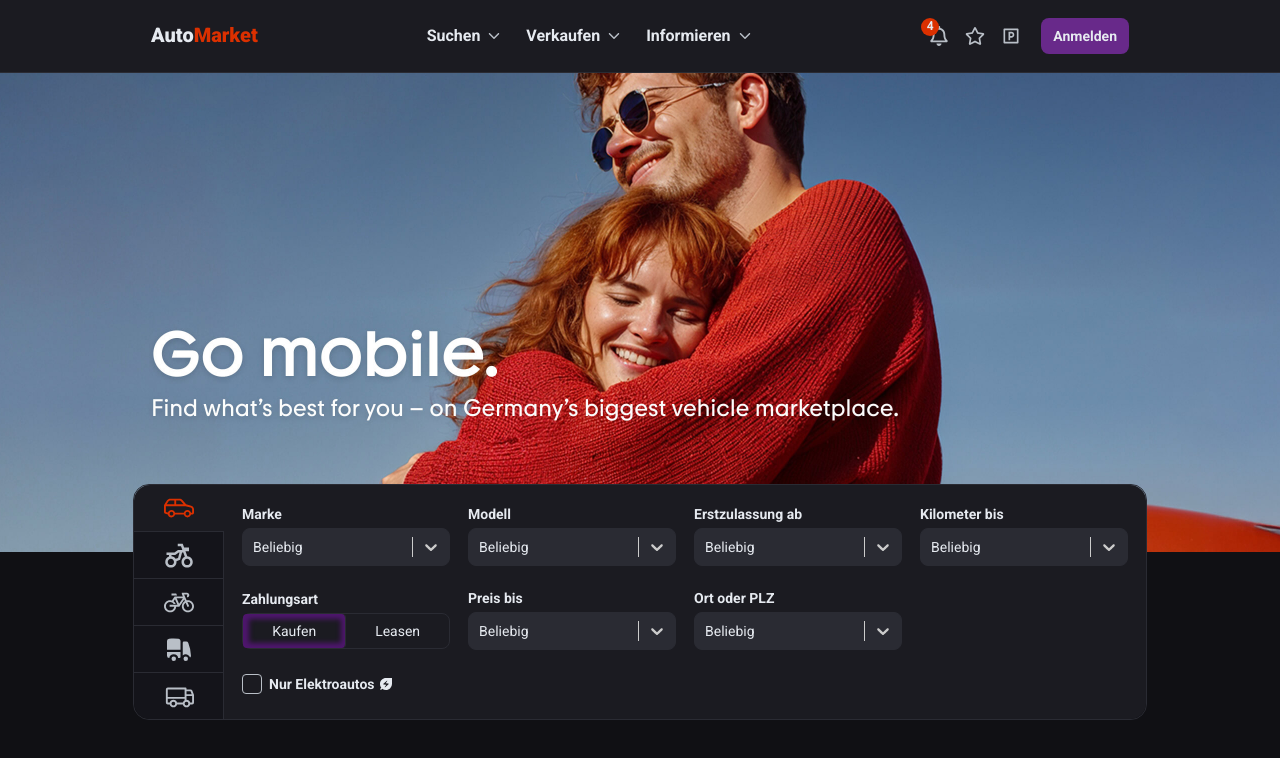
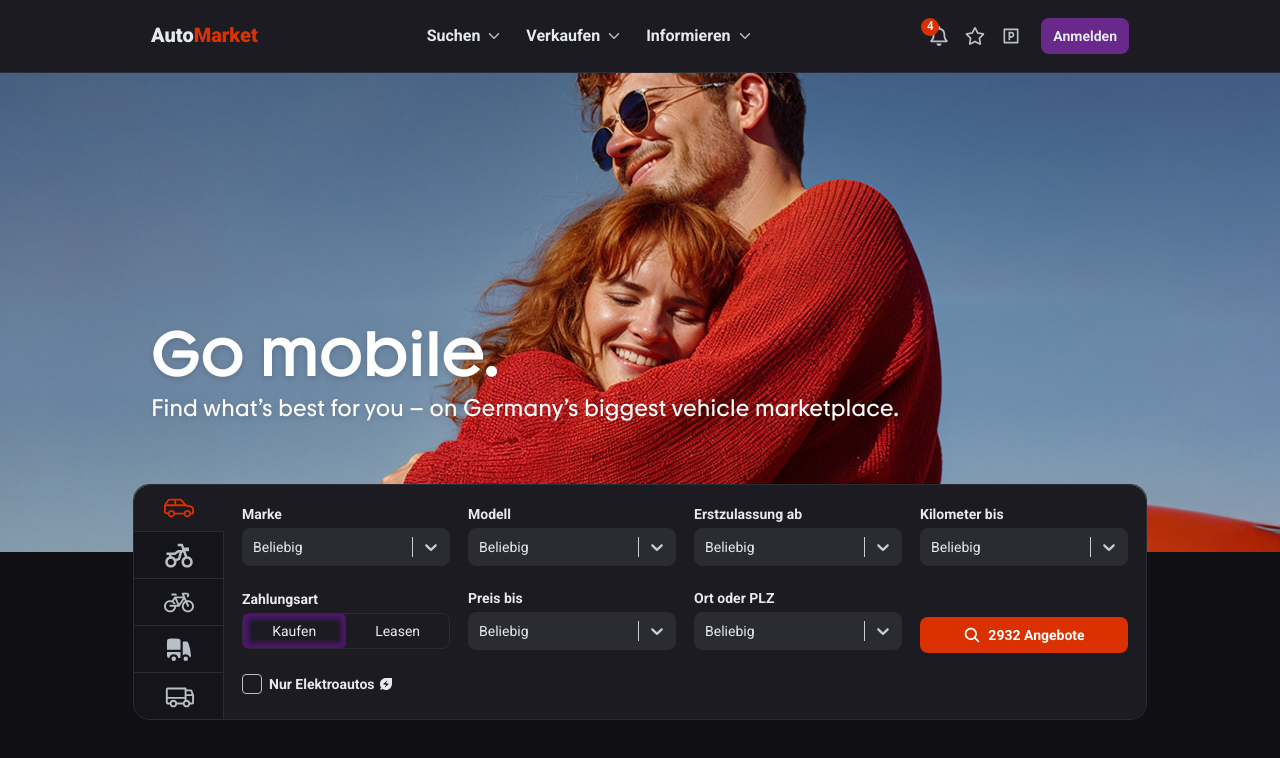
Before and after one commit to sh1xzyy/auto-market-frontend-v2, a Next.js app: page / in a window 1280 px wide. Shown: the top 758 px of the page. Built offline with nearby package versions, Linux system fonts and the light colour scheme.

Commit message:
feat: add common submit button and added it into main filters form

```diff
--- a/src/modules/FiltersForm/FiltersForm.jsx
+++ b/src/modules/FiltersForm/FiltersForm.jsx
@@ -5,6 +5,8 @@ import Selector from '@/ui/Selector/Selector'
 import Checkbox from '@/ui/Checkbox/Checkbox'
 import CheckboxContent from './ui/CheckboxContent'
 import Radio from '@/ui/Radio/Radio'
+import SubmitButtonContent from './ui/SubmitButtonContent'
+import SubmitButton from '@/ui/SubmitButton/SubmitButton'
 
 const initialValues = {
 	brand: '',
@@ -44,6 +46,12 @@ const FiltersForm = ({ openIndex, vehiclesFields }) => {
 						)}
 
 						{item?.type === 'radio' && <Radio item={item} />}
+
+						{item?.type === 'submit' && (
+							<SubmitButton>
+								<SubmitButtonContent item={item} vehicleQuantity='2932' />
+							</SubmitButton>
+						)}
 					</div>
 				))}
 			</Form>
--- /dev/null
+++ b/src/modules/FiltersForm/ui/SubmitButtonContent.jsx
@@ -0,0 +1,12 @@
+const SubmitButtonContent = ({ item, vehicleQuantity }) => {
+	return (
+		<>
+			{item?.icon}
+			<span className='font-bold text-md'>
+				{vehicleQuantity}&nbsp;{item?.label}
+			</span>
+		</>
+	)
+}
+
+export default SubmitButtonContent
--- /dev/null
+++ b/src/ui/SubmitButton/SubmitButton.jsx
@@ -0,0 +1,9 @@
+const SubmitButton = ({ children }) => {
+	return (
+		<button className='flex items-center justify-center gap-sm-plus w-full h-[36px] text-white bg-orange rounded-md transition-colors linear duration-300 hover:bg-orange-dark'>
+			{children}
+		</button>
+	)
+}
+
+export default SubmitButton
```
